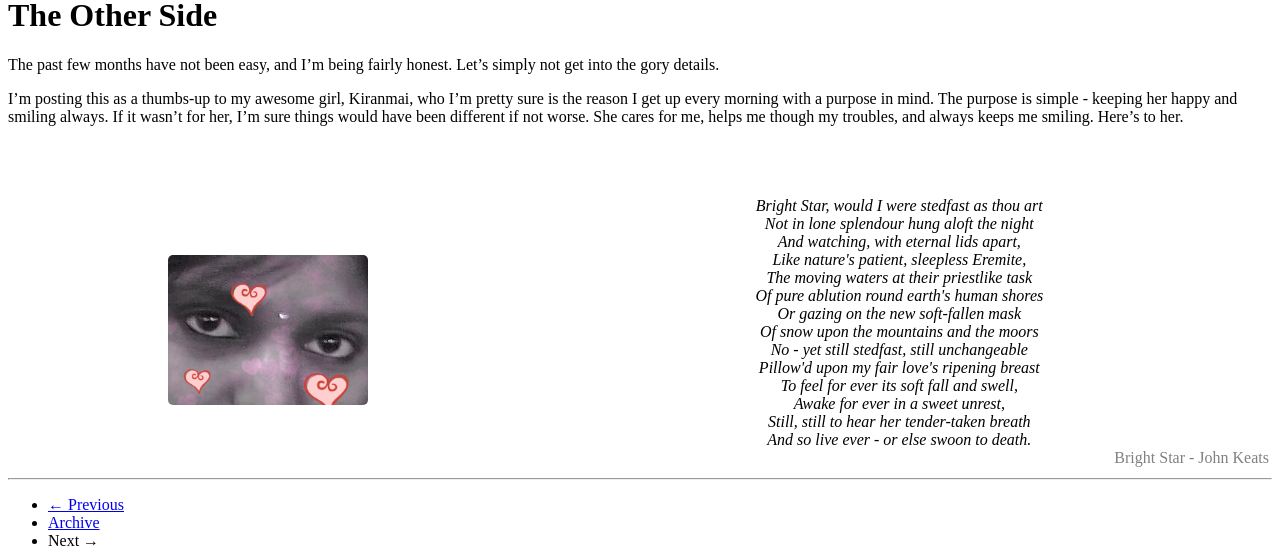
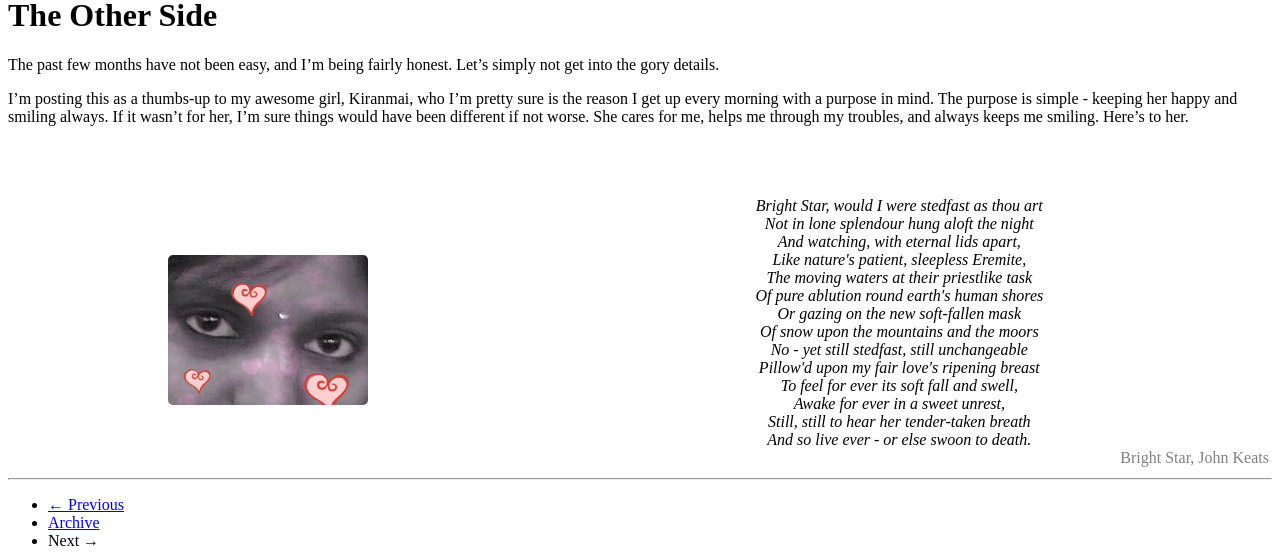
Before and after one commit to darth10/darth10.github.io, a Jekyll site: the page built from _posts/2013-01-22-the-other-side.md, in a window 1280 px wide. Shown: the part 138-694 px from the top of the page. Built offline with Jekyll 4.4.1, drawn with Linux system fonts in a browser that asks for light colours; comment, search, counter and statistics services are not loaded.

Commit message:
Fixed typos from last post

```diff
--- a/_posts/2013-01-22-the-other-side.md
+++ b/_posts/2013-01-22-the-other-side.md
@@ -12,8 +12,7 @@ The past few months have not been easy, and I'm being fairly honest. Let's simpl
 I'm posting this as a thumbs-up to my awesome girl, Kiranmai, who I'm pretty sure is the reason I get up every morning with a purpose in mind.
 The purpose is simple - keeping her happy and smiling always.
 If it wasn't for her, I'm sure things would have been different if not worse.
-She cares for me, helps me though my troubles, and always keeps me smiling. Here's to her.
-
+She cares for me, helps me through my troubles, and always keeps me smiling. Here's to her.
 
 <br />
 <br />
@@ -53,7 +52,7 @@ She cares for me, helps me though my troubles, and always keeps me smiling. Here
     <div class="poemline">Awake for ever in a sweet unrest,	    </div>
     <div class="poemline">Still, still to hear her tender-taken breath</div>
     <div class="poemline">And so live ever - or else swoon to death.</div>
-    <div class="poemnote">Bright Star - John Keats</div>
+    <div class="poemnote">Bright Star, John Keats</div>
   </td>
 </tr>
 </table>
```
